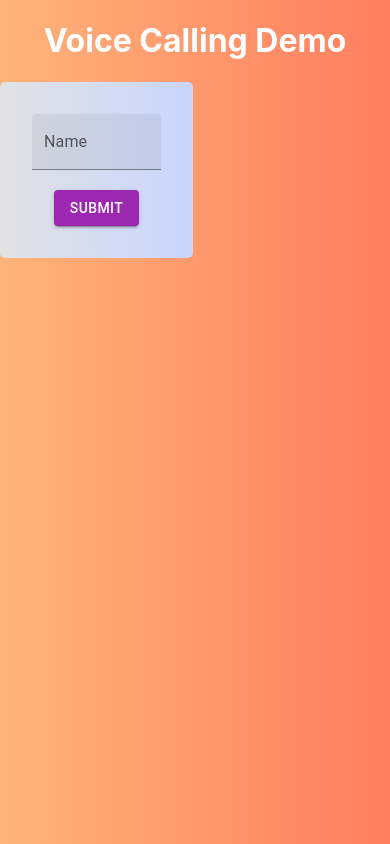
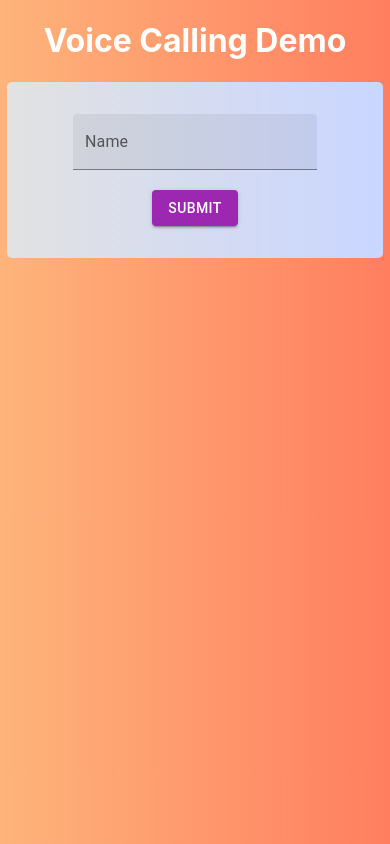
Before and after one commit to sayyed-nodejs/voice-call-frontend, a React (Create React App) app: page / in a window 390 px wide. Built offline with nearby package versions, Linux system fonts and the light colour scheme; no server answers.

Commit message:
fixed design issues for mobile

```diff
--- a/src/App.css
+++ b/src/App.css
@@ -1,6 +1,8 @@
-.container {
+.main-box{
   display: grid;
-  grid-template-columns: 7fr 3fr;
+  margin: 20px;
+  gap: 10px;
+  grid-template-columns: repeat(3,1fr);
 }
 
 .myId {
@@ -52,3 +54,20 @@ body {
   background: linear-gradient(to right, #feb47b, #ff7e5f);
   /* W3C, IE 10+/ Edge, Firefox 16+, Chrome 26+, Opera 12+, Safari 7+ */
 }
+
+@media screen and (max-width: 767px){
+  .myId{
+    width: 80%;
+    margin: auto;
+  }
+
+  .main-box{
+ display: block;
+ margin: 0px;
+  }
+
+  .video-container{
+    width: 100%;
+    margin-top: 10px;
+  }
+}
--- a/src/App.js
+++ b/src/App.js
@@ -34,7 +34,7 @@ function App() {
   const [onlineUsers, setonlineUsers] = useState(null)
   const [onlineUsersExceptMe, setonlineUsersExceptMe] = useState([])
   const [isCalling, setIsCalling] = useState(false)
-  const [callerName, setCallerName] = useState('')
+  const [, setCallerName] = useState('')
   console.log('isCalling', isCalling)
   console.log('onlineUsersExceptMe', onlineUsersExceptMe.length)
 
@@ -213,6 +213,7 @@ function App() {
       {namePresent === '' || namePresent === null ? (
         <>
           <div className="container">
+            <div className='main-box'>
             <div className="myId">
               <TextField
                 id="filled-basic"
@@ -237,14 +238,15 @@ function App() {
               </div>
             </div>
             <div>
-              {receivingCall && !callAccepted ? (
+              {/* {receivingCall && !callAccepted ? (
                 <div className="caller">
-                  <h1>{callerName} is calling...</h1>
+                  <h1>
+                     incoming call</h1>
                   <Button
                     variant="contained"
                     color="primary"
                     onClick={answerCall}>
-                    Answers
+                    Answer
                   </Button>
 
                   <Button
@@ -254,15 +256,16 @@ function App() {
                     Decline
                   </Button>
                 </div>
-              ) : null}
+              ) : null} */}
+            </div>
             </div>
           </div>
         </>
       ) : (
         <>
           <div className="container">
+          <div className='main-box'>
             <div className="video-container">
-              <div className="video">
                 {stream && (
                   <>
                     <audio
@@ -275,8 +278,6 @@ function App() {
                     {ongoingCall && <h1>Ongoing call</h1>}
                   </>
                 )}
-              </div>
-              <div className="video">
                 {callAccepted && !callEnded ? (
                   <>
                     <audio
@@ -287,7 +288,6 @@ function App() {
                     />
                   </>
                 ) : null}
-              </div>
             </div>
             <div className="myId">
               <TextField
@@ -354,13 +354,13 @@ function App() {
                 <div className="caller">
                   <h1>
                     {/* {callerName}  */}
-                    is calling...
+                    incoming calls
                   </h1>
                   <Button
                     variant="contained"
                     color="primary"
                     onClick={answerCall}>
-                    Answers
+                    Answer
                   </Button>
 
                   <Button
@@ -372,6 +372,7 @@ function App() {
                 </div>
               ) : null}
             </div>
+            </div>
           </div>
         </>
       )}
```
